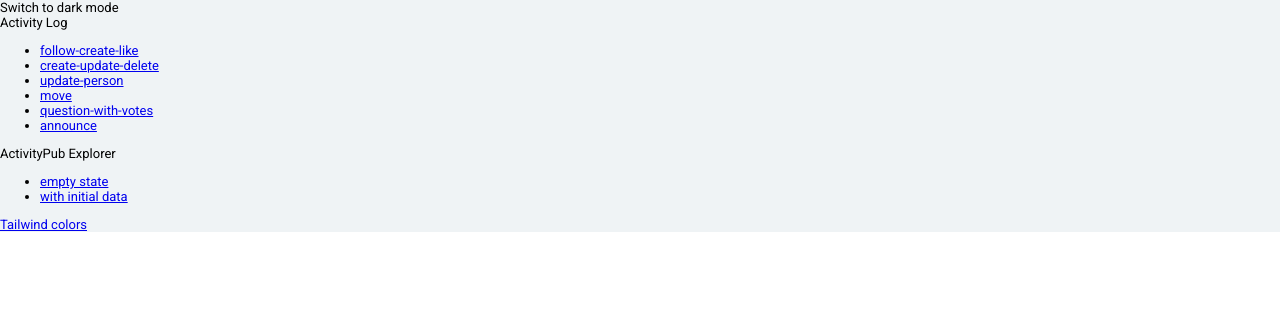
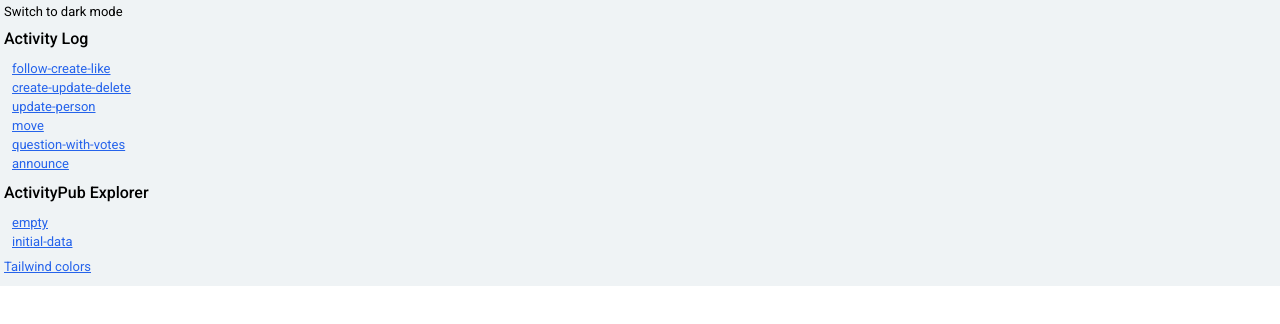
Before and after one commit to sgrj/activitypub-visualization, a React app: page / in a window 1280 px wide. Shown: the top 324 px of the page. Built offline with nearby package versions, Linux system fonts and the light colour scheme; the HTML template or start-up script is replaced by a standard one.

Commit message:
some playground styling

```diff
--- a/src/playground/root.tsx
+++ b/src/playground/root.tsx
@@ -11,45 +11,49 @@ export default function Root() {
         darkMode ? 'bg-[#191b22] dark' : 'bg-mastodon-gray-100'
       }`}
     >
-      <div id='sidebar'>
-        <div
-          onClick={() => setDarkMode(!darkMode)}
-          className={`${darkMode ? 'text-white' : 'text-black'} cursor-pointer`}
-        >
-          Switch to {darkMode ? 'light' : 'dark'} mode
-        </div>
-        <nav>
-          Activity Log
-          <ul>
-            <li>
-              <Link to='/log/follow-create-like'>follow-create-like</Link>
-            </li>
-            <li>
-              <Link to='/log/create-update-delete'>create-update-delete</Link>
-            </li>
-            <li>
-              <Link to='/log/update-person'>update-person</Link>
-            </li>
-            <li>
-              <Link to='/log/move'>move</Link>
-            </li>
-            <li>
-              <Link to='/log/question-with-votes'>question-with-votes</Link>
-            </li>
-            <li>
-              <Link to='/log/announce'>announce</Link>
-            </li>
-          </ul>
-          ActivityPub Explorer
-          <ul>
-            <li>
-              <Link to='/explorer/empty'>empty state</Link>
-            </li>
-            <li>
-              <Link to='/explorer/initial-data'>with initial data</Link>
-            </li>
-          </ul>
-          <Link to='/colors'>Tailwind colors</Link>
+      <div id='sidebar' className={`w-80 ${darkMode ? 'text-white' : 'text-black'}`}>
+        <nav className='p-1'>
+          <div onClick={() => setDarkMode(!darkMode)} className='cursor-pointer'>
+            Switch to {darkMode ? 'light' : 'dark'} mode
+          </div>
+          <div className='py-2 font-medium text-base'>Activity Log</div>
+          <div className='px-2'>
+            {[
+              'follow-create-like',
+              'create-update-delete',
+              'update-person',
+              'move',
+              'question-with-votes',
+              'announce',
+            ].map((logName) => (
+              <div key={logName} className='py-0.5'>
+                <Link
+                  className='text-blue-600 hover:text-blue-800 visited:text-blue-600'
+                  to={`/log/${logName}`}
+                >
+                  {logName}
+                </Link>
+              </div>
+            ))}
+          </div>
+          <div className='py-2 font-medium text-base'>ActivityPub Explorer</div>
+          <div className='px-2'>
+            {['empty', 'initial-data'].map((data) => (
+              <div key={data} className='py-0.5'>
+                <Link
+                  className='text-blue-600 hover:text-blue-800 visited:text-blue-600'
+                  to={`/explorer/${data}`}
+                >
+                  {data}
+                </Link>
+              </div>
+            ))}
+          </div>
+          <div className='py-2'>
+            <Link className='text-blue-600 hover:text-blue-800 visited:text-blue-600' to='/colors'>
+              Tailwind colors
+            </Link>
+          </div>
         </nav>
       </div>
       <div id='detail' className='w-full max-w-[1000px]'>
```
